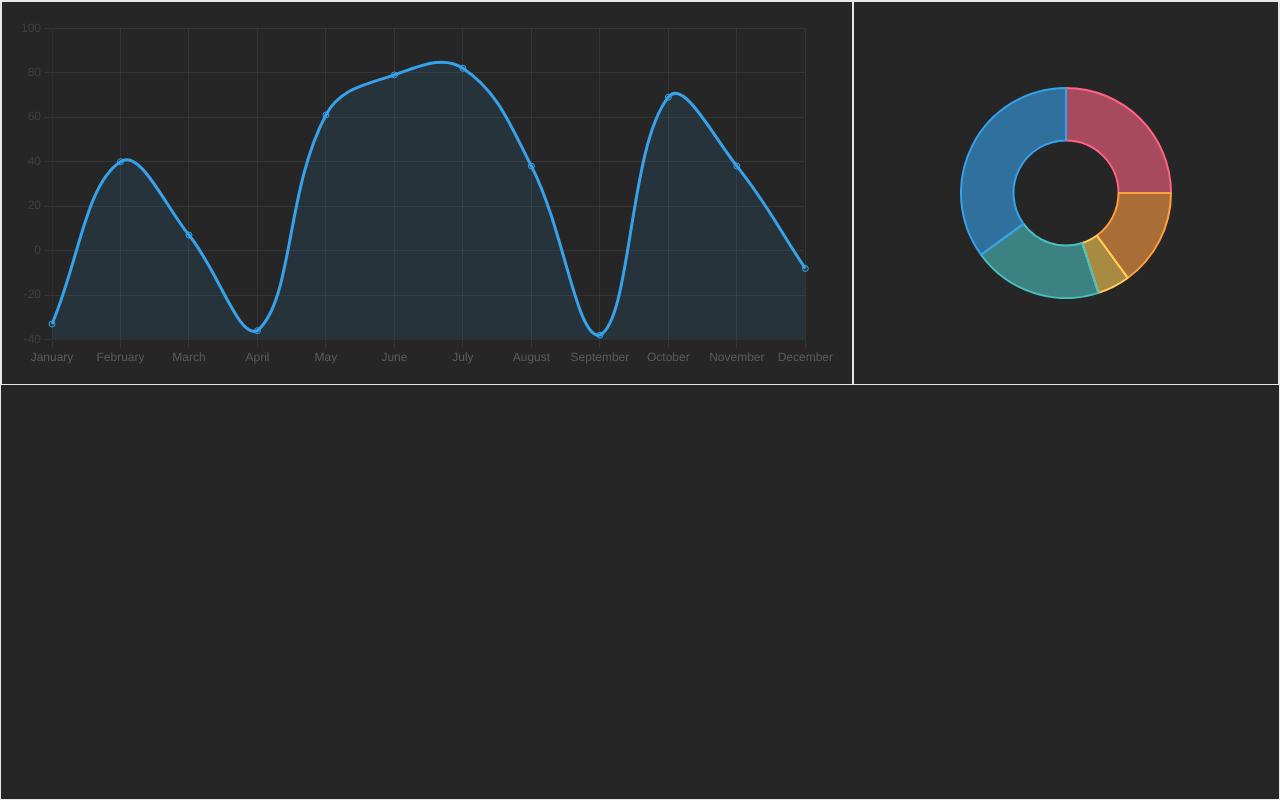
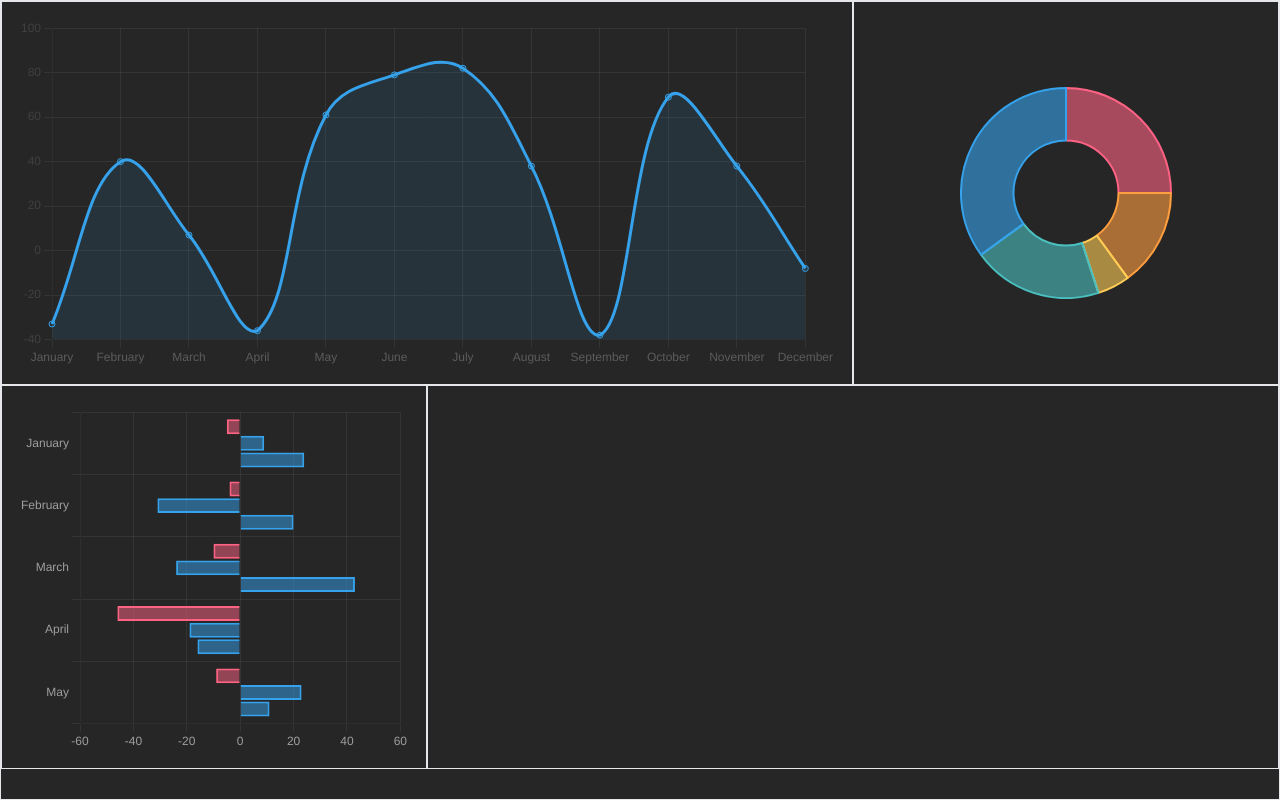
Before and after one commit to fwedwicc/FM-DailyUI, a React (Vite) app: page /#/day18 in a window 1280 px wide. Built offline with nearby package versions, Linux system fonts and the light colour scheme; what @codaworks/react-glow would draw is missing.

Commit message:
"Added HorizontalBarChart component and integrated it into Day18 page"

```diff
--- a/src/pages/Day18.jsx
+++ b/src/pages/Day18.jsx
@@ -143,6 +143,78 @@ const LineChart = () => {
   return <Line data={data} options={options} />;
 };
 
+const HorizontalBarChart = () => {
+  const DATA_COUNT = 5;
+  const NUMBER_CFG = { count: DATA_COUNT, min: -50, max: 50 };
+
+  const labels = Utils.months({ count: DATA_COUNT });
+  const data = {
+    labels: labels,
+    datasets: [
+      {
+        label: 'Dataset 1',
+        data: Utils.numbers(NUMBER_CFG),
+        borderColor: Utils.CHART_COLORS.red,
+        backgroundColor: Utils.transparentize(Utils.CHART_COLORS.red, 0.5),
+      },
+      {
+        label: 'Dataset 2',
+        data: Utils.numbers(NUMBER_CFG),
+        borderColor: Utils.CHART_COLORS.blue,
+        backgroundColor: Utils.transparentize(Utils.CHART_COLORS.blue, 0.5),
+      },
+      {
+        label: 'Dataset 3',
+        data: Utils.numbers(NUMBER_CFG),
+        borderColor: Utils.CHART_COLORS.blue,
+        backgroundColor: Utils.transparentize(Utils.CHART_COLORS.blue, 0.5),
+      },
+    ],
+  };
+
+  // Configuration options
+  const options = {
+    indexAxis: 'y', // Horizontal bars
+    elements: {
+      bar: {
+        borderWidth: 2,
+      },
+    },
+    responsive: true,
+    maintainAspectRatio: false,
+    scales: {
+      y: {
+        ticks: {
+          color: 'rgba(173, 172, 172, 0.9)',
+        },
+        grid: {
+          color: 'rgba(173, 172, 172, 0.1)',
+          borderColor: 'rgba(255, 69, 0, 0.8)',
+        },
+      },
+      x: {
+        ticks: {
+          color: 'rgba(173, 172, 172, 0.9)',
+        },
+        grid: {
+          color: 'rgba(173, 172, 172, 0.1)',
+          borderColor: 'rgba(255, 69, 0, 0.8)',
+        },
+      },
+    },
+    plugins: {
+      legend: {
+        display: false,
+      },
+      title: {
+        display: false,
+      },
+    },
+  };
+
+  return <Bar data={data} options={options} />;
+};
+
 const Day18 = () => {
   useLenisScroll();
   useScrollToTop();
@@ -165,6 +237,16 @@ const Day18 = () => {
             <DoughnutChart />
           </div>
         </div>
+        <div className='grid grid-cols-3'>
+          {/* Contribution Breakdown */}
+          <div className='col-span-1 border h-96 w-full flex justify-center items-center p-4'>
+            <HorizontalBarChart />
+          </div>
+          {/* Table */}
+          <div className='col-span-2 border h-96 w-full p-4'>
+
+          </div>
+        </div>
       </main>
     </motion.div>
   )
```
